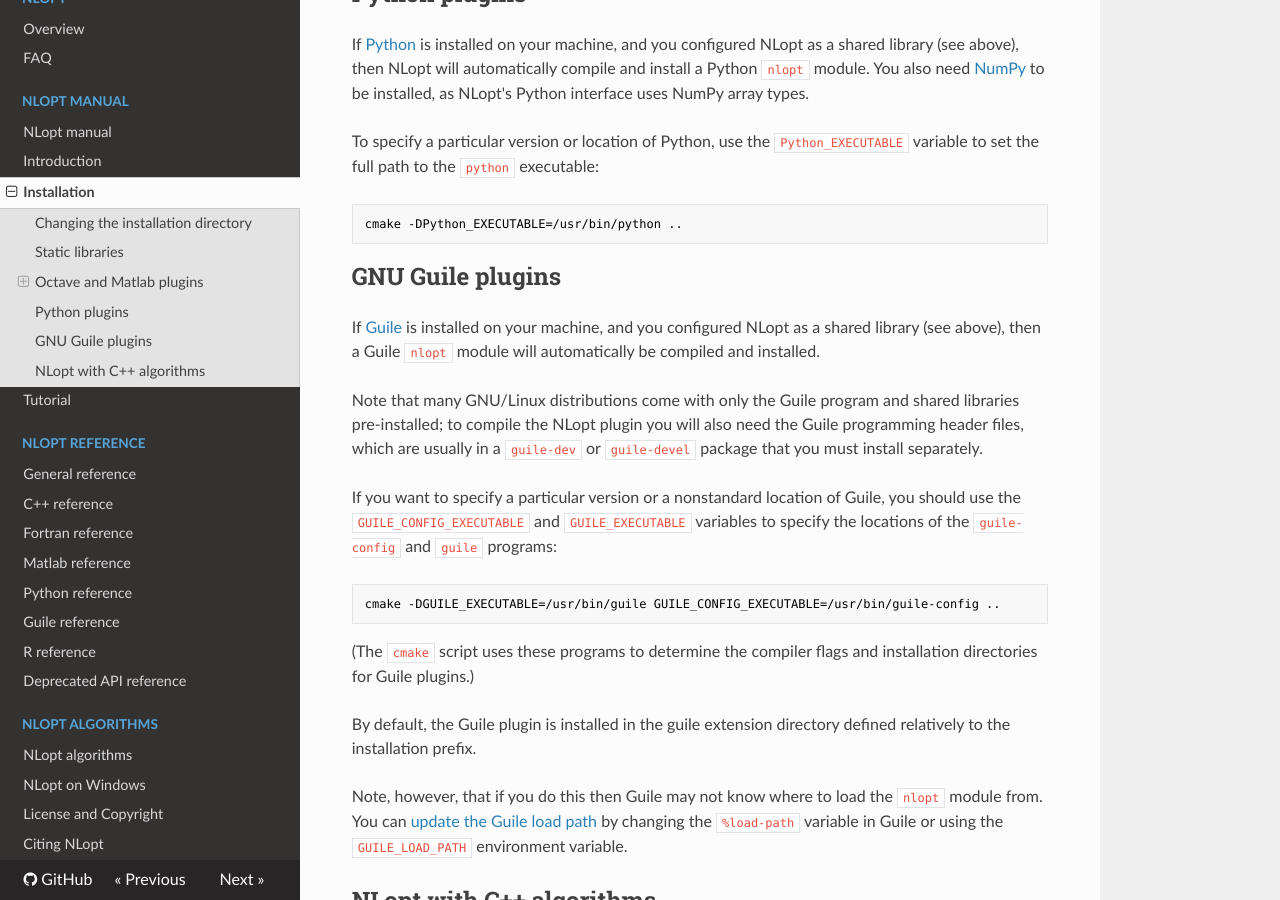
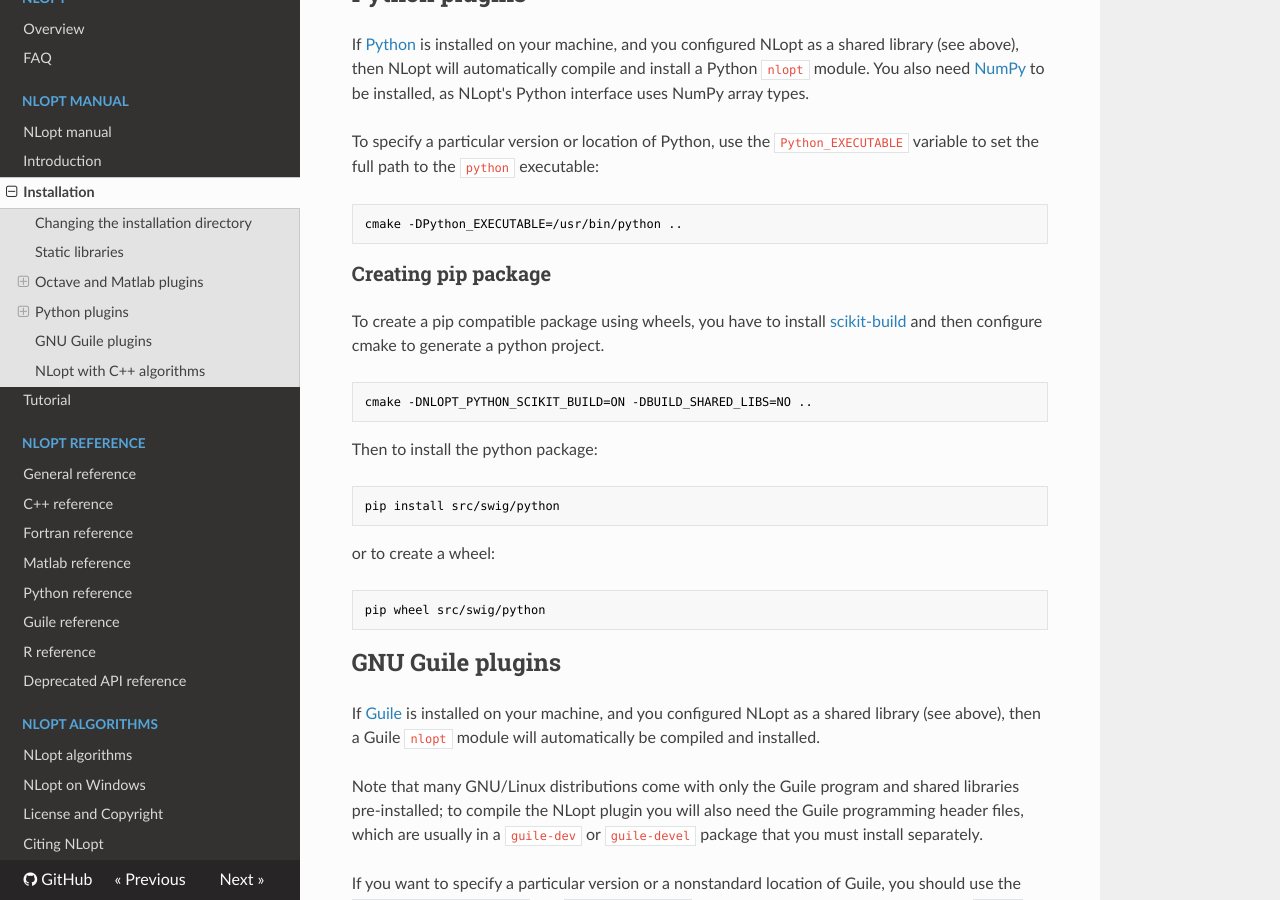
Before and after one commit to stevengj/nlopt, an MkDocs documentation site: the page built from doc/docs/NLopt_Installation.md, in a window 1280 px wide and 900 px high, scrolled down 3305 px. Built offline with MkDocs 1.6.1, drawn with Linux system fonts in a browser that asks for light colours; nearby versions of some CDN libraries.

Commit message:
Support building a pip package using scikit-build

````diff
--- a/CMakeLists.txt
+++ b/CMakeLists.txt
@@ -43,6 +43,7 @@ option (NLOPT_OCTAVE "build octave bindings" ON)
 option (NLOPT_MATLAB "build matlab bindings" ON)
 option (NLOPT_GUILE "build guile bindings" ON)
 option (NLOPT_SWIG "use SWIG to build bindings" ON)
+option (NLOPT_PYTHON_SCIKIT_BUILD "generate a project folder for scikit-build" OFF)
 
 if (CMAKE_SOURCE_DIR STREQUAL PROJECT_SOURCE_DIR)
   option (NLOPT_TESTS "build unit tests" ON)
--- a/doc/docs/NLopt_Installation.md
+++ b/doc/docs/NLopt_Installation.md
@@ -126,6 +126,26 @@ To specify a particular version or location of Python, use the `Python_EXECUTABL
 cmake -DPython_EXECUTABLE=/usr/bin/python ..
 ```
 
+### Creating pip package
+
+To create a pip compatible package using wheels, you have to install [scikit-build](https://scikit-build.readthedocs.io/en/latest) and then configure cmake to generate a python project.
+
+```sh
+cmake -DNLOPT_PYTHON_SCIKIT_BUILD=ON -DBUILD_SHARED_LIBS=NO ..
+```
+
+Then to install the python package:
+
+```sh
+pip install src/swig/python
+```
+
+or to create a wheel:
+```sh
+pip wheel src/swig/python
+```
+
+
 GNU Guile plugins
 -----------------
 
````
Also changed, not shown: 3 other files.
